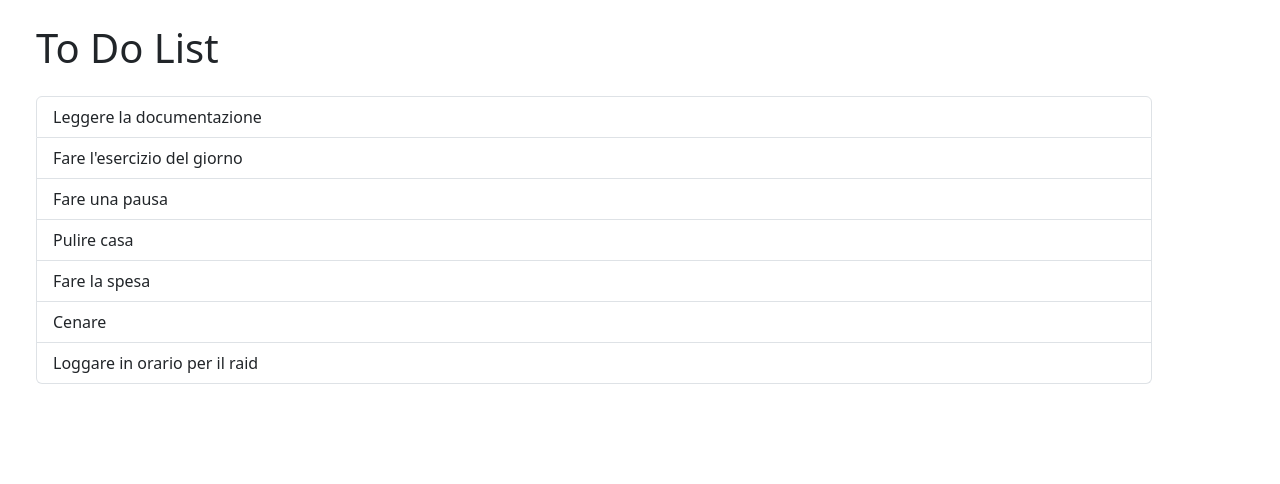
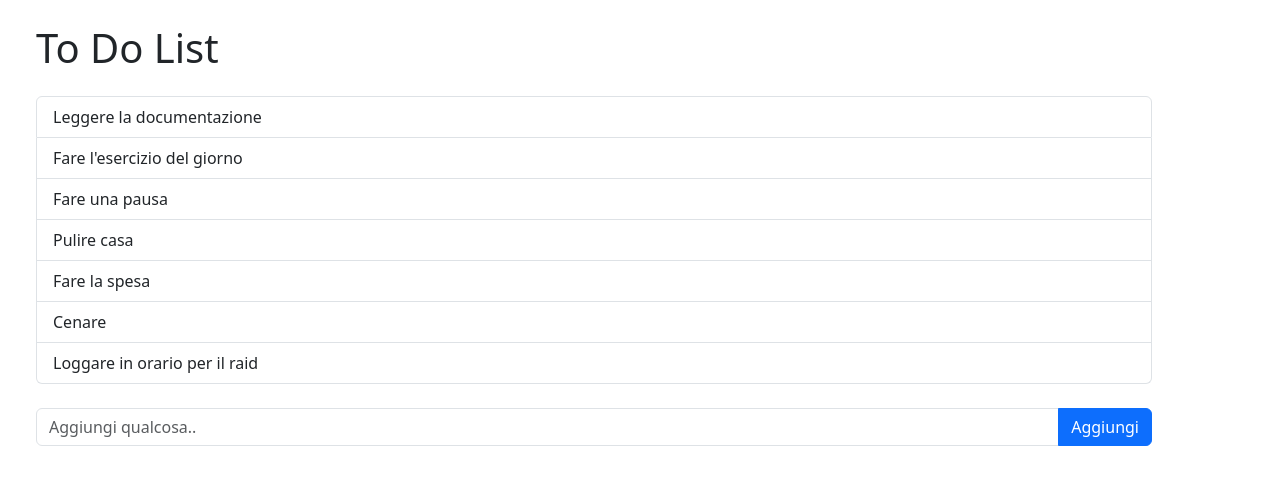
Before and after one commit to mannuccimattia/react-form, a React (Vite) app: page / in a window 1280 px wide. Shown: the top 484 px of the page. Built offline with nearby package versions, Linux system fonts and the light colour scheme.

Commit message:
[UPD] Done static form

```diff
--- a/src/App.jsx
+++ b/src/App.jsx
@@ -26,6 +26,19 @@ const App = () => {
             </li>
           ))}
         </ul>
+
+        <form>
+          <div className="input-group my-3">
+            <input
+              type="text"
+              className='form-control'
+              placeholder='Aggiungi qualcosa..'
+            />
+            <button className='btn btn-primary'>
+              Aggiungi
+            </button>
+          </div>
+        </form>
       </div>
     </>
   )
```
